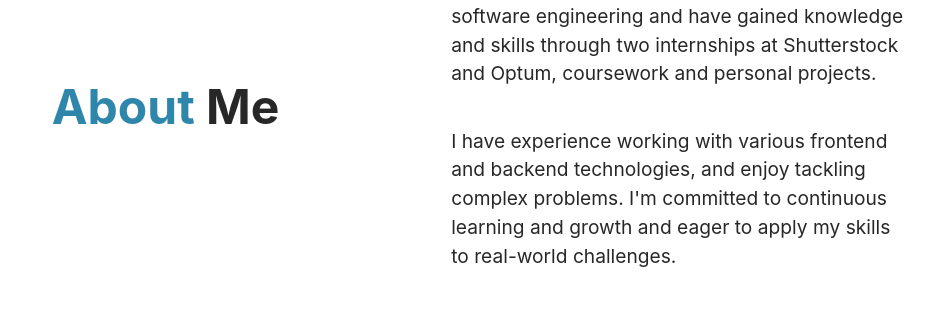
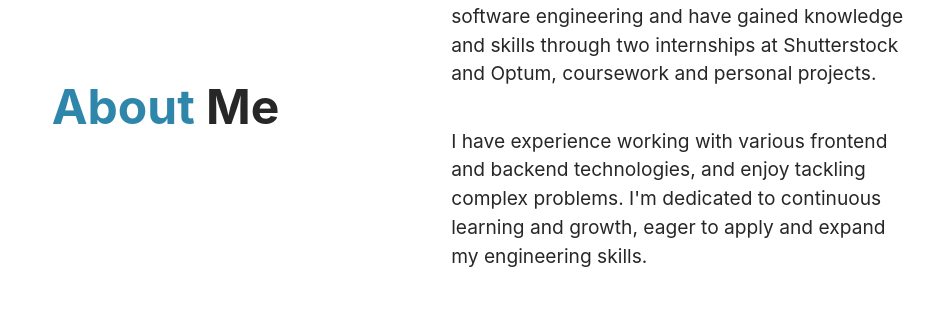
Before and after one commit to Evan-OR/portfolio-2023, a React (Vite) app: page / in a window 1280 px wide. Shown: the part 965-1286 px from the top of the page, without its empty margins (208-1141 px from the left). Built offline with nearby package versions, Linux system fonts and the light colour scheme.

Commit message:
updated about me (#15)

```diff
--- a/src/components/AboutMe.tsx
+++ b/src/components/AboutMe.tsx
@@ -46,8 +46,7 @@ function AboutMe() {
           </p>
           <p>
             I have experience working with various frontend and backend technologies, and enjoy tackling complex
-            problems. I'm committed to continuous learning and growth and eager to apply my skills to real-world
-            challenges.
+            problems. I'm dedicated to continuous learning and growth, eager to apply and expand my engineering skills.
           </p>
         </div>
       </div>
```
